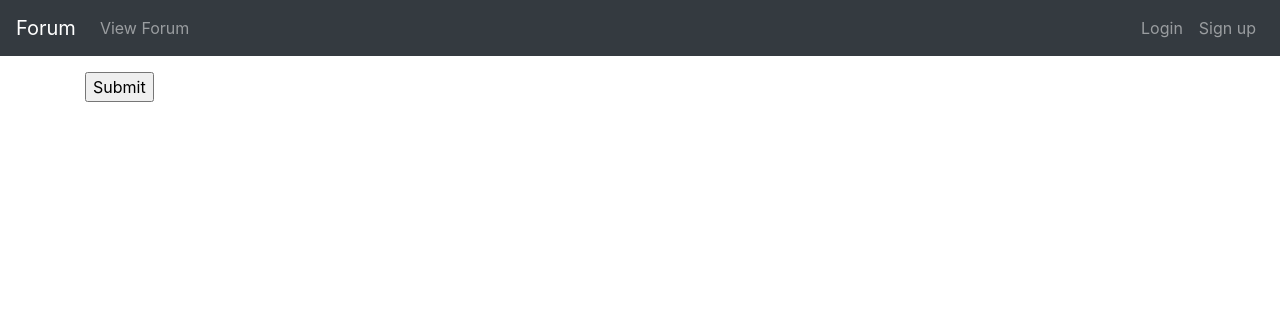
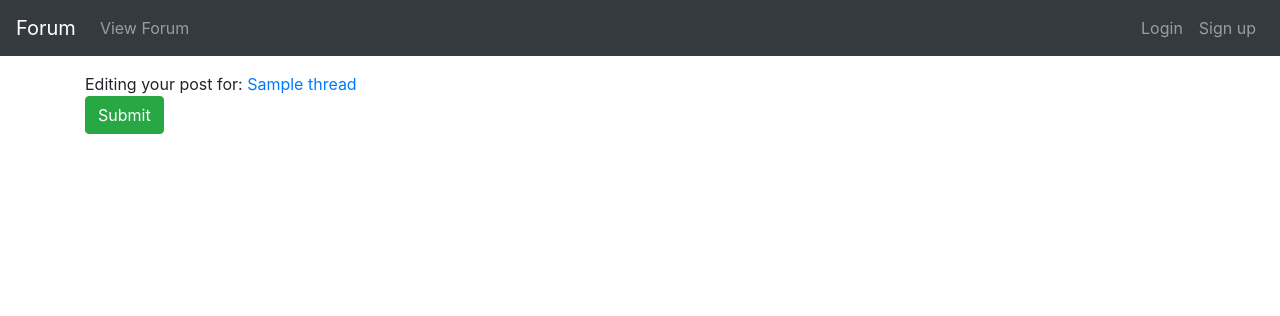
Before and after one commit to tropical32/django-forum, a Django app: template forumapp/templates/forumapp/threadresponse_form.html in a window 1280 px wide. Shown: the top 316 px of the page. Run offline with Django 3.2, Linux system fonts and the light colour scheme; the template is opened without the code that fills it: most values are stand-ins (such as "Sample title", 1, 10 or a date in 2020); some libraries are stand-ins or nearby versions.

Commit message:
New threads reference the forum correctly * Breadcrumbs for post editing

```diff
--- a/forumapp/templates/forumapp/threadresponse_form.html
+++ b/forumapp/templates/forumapp/threadresponse_form.html
@@ -1,11 +1,13 @@
 {% extends "forumapp/base.html" %}
 
 {% block content %}
+<div>Editing your post for: <a href="{% url 'thread-view' thread.forum.id thread.id %}">{{ thread }}</a></div>
 <form action="" method="post">
     {% csrf_token %}
     <table>
         {{ form.as_table }}
     </table>
-    <input type="submit" value="Submit"/>
+    <input class="btn btn-success" type="submit" value="Submit"/>
 </form>
+{# TODO limit words #}
 {% endblock %}
--- a/forumapp/urls.py
+++ b/forumapp/urls.py
@@ -45,9 +45,4 @@ urlpatterns = [
         views.edit_post,
         name='edit-post'
     )
-    # path(
-    #     'forum/<int:fpk>/thread/<int:tpk>/respond',
-    #     views.ThreadRespondCreateView.as_view(),
-    #     name='respond-thread',
-    # )
 ]
--- a/forumapp/views.py
+++ b/forumapp/views.py
@@ -190,7 +190,8 @@ def edit_post(request, fpk, tpk, ppk):
             request,
             'forumapp/threadresponse_form.html',
             context={
-                'form': form
+                'form': form,
+                'thread': Thread.objects.get(id=tpk)
             }
         )
 
@@ -238,6 +239,7 @@ def new_thread(request, pk):
             'forumapp/thread_form.html',
             context={
                 'form_thread': form_thread,
-                'form_response': form_response
+                'form_response': form_response,
+                'forum': pk
             }
         )
```
Also changed, not shown: forumapp/templates/forumapp/thread_list.html (+10 -3 lines), db.sqlite3.
